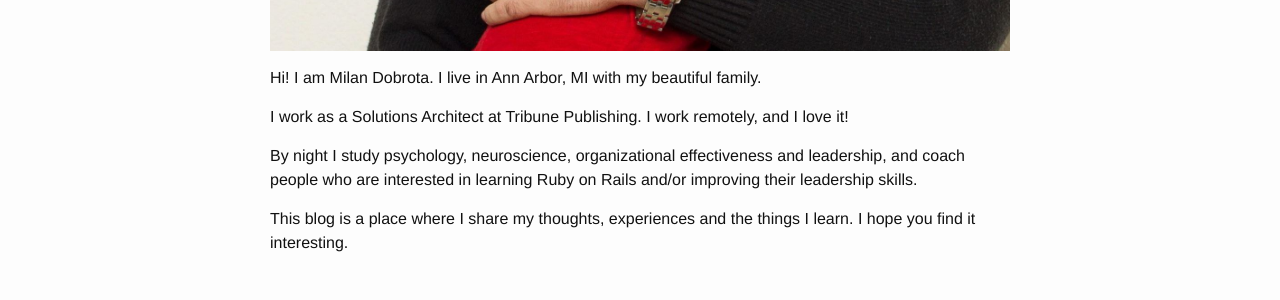
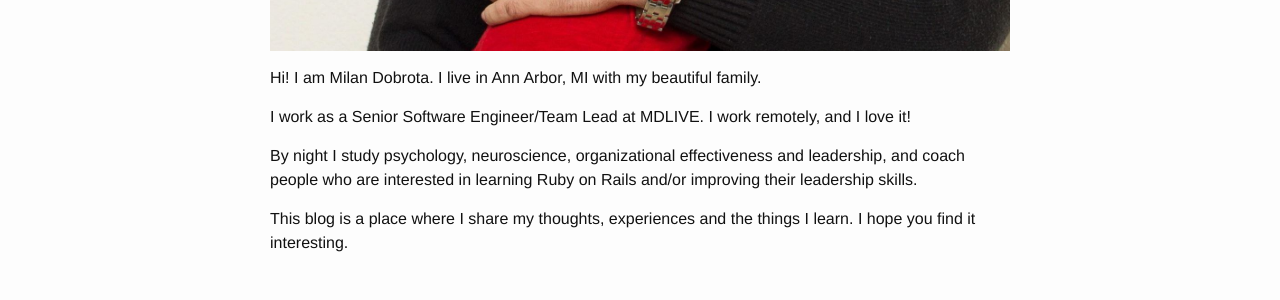
Before and after one commit to milandobrota/milandobrota.github.io, a Jekyll site: the page built from about.md, in a window 1280 px wide. Shown: the part 781-1081 px from the top of the page. Built offline with Jekyll 4.4.1, drawn with Linux system fonts in a browser that asks for light colours.

Commit message:
Updating company info in "about me" section

```diff
--- a/about.md
+++ b/about.md
@@ -6,7 +6,7 @@ title: About
 
 Hi! I am Milan Dobrota. I live in Ann Arbor, MI with my beautiful family.
 
-I work as a Solutions Architect at Tribune Publishing. I work remotely, and I love it!
+I work as a Senior Software Engineer/Team Lead at MDLIVE. I work remotely, and I love it!
 
 By night I study psychology, neuroscience, organizational effectiveness and leadership, and coach people who are interested in learning Ruby on Rails and/or improving their leadership skills.
 
```
